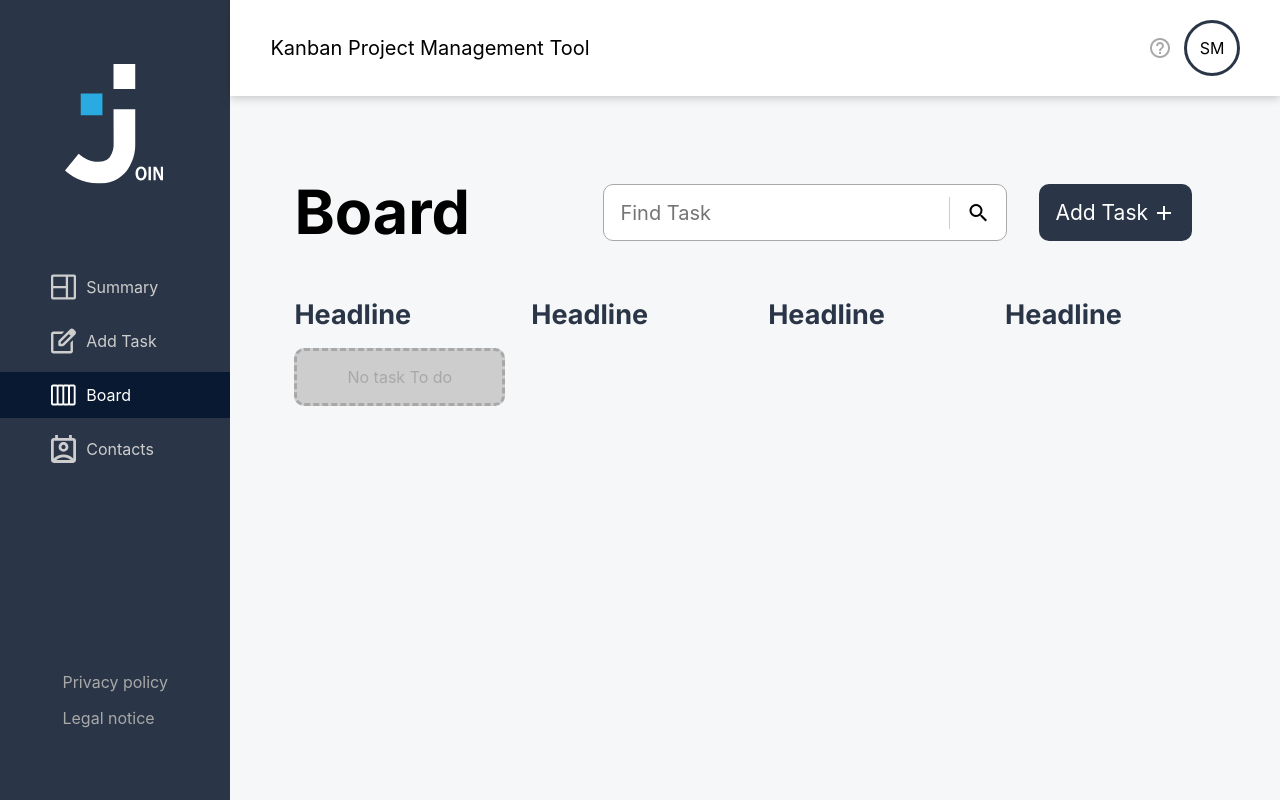
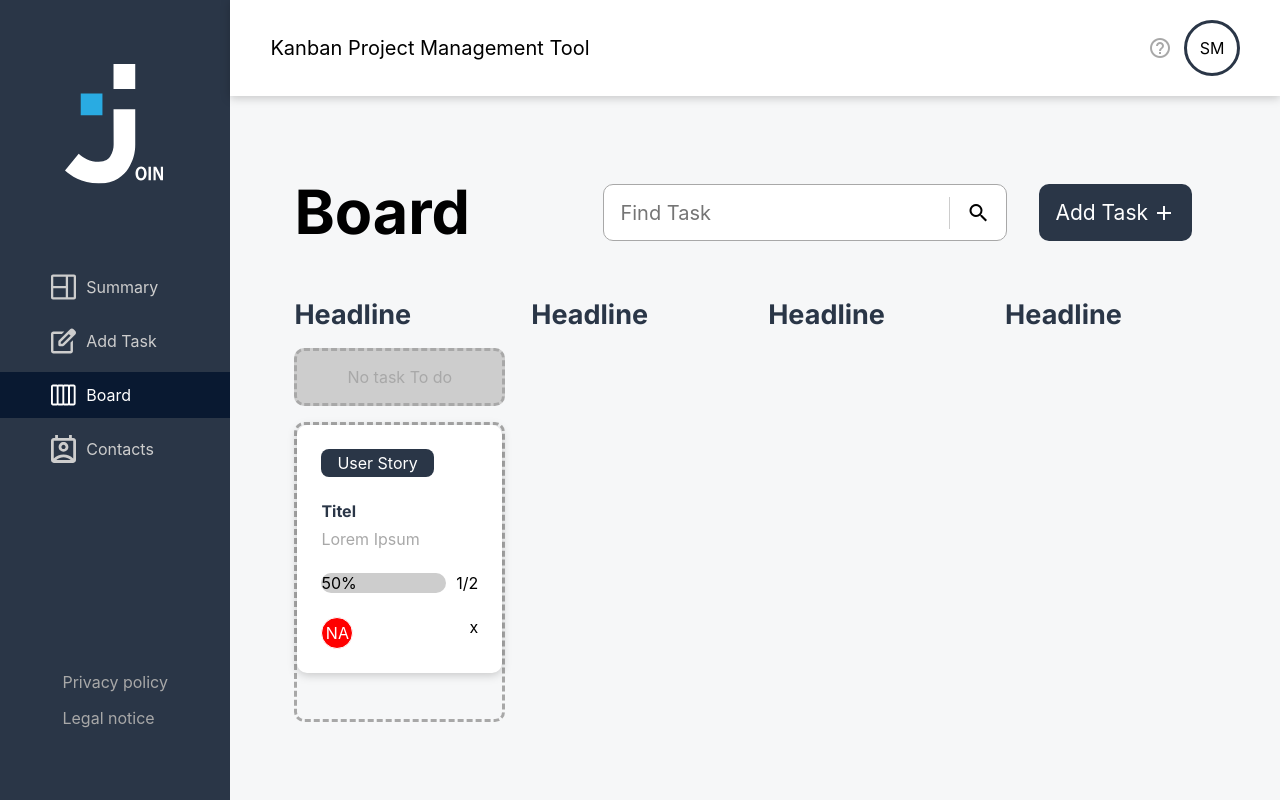
Before and after one commit to NadineJuliana/Join-Project, an Angular app: page /board in a window 1280 px wide. Built offline with nearby package versions, Linux system fonts and the light colour scheme; no server answers; a web font is replaced by a local one.

Commit message:
Add card container and styles for task representation in board

```diff
--- a/src/app/features/board/page/board-page/board-page.component.html
+++ b/src/app/features/board/page/board-page/board-page.component.html
@@ -28,7 +28,29 @@
             <div class="board__notask">
                 <p>No task To do</p>
             </div>
-
+            <div class="board__container-cards">
+                <div class="board__card-container">
+                    <div class="board__card-category">
+                        <p>User Story</p>
+                    </div>
+                    <div class="board__card-content">
+                        <p class="board__card-content__card-headline">Titel</p>
+                        <p class="board__card-content__card-description">Lorem Ipsum</p>
+                    </div>
+                    <div class="board__card-tools">
+                        <div class="board__card-tools-first">
+                            <div class="board__card-taskbar">
+                                <div>50%</div>
+                            </div>
+                            <div class="board__card-tasknumber">1/2</div>
+                        </div>
+                        <div class="board__card-tools-second">
+                            <div class="board__card-initials"><p>NA</p></div>
+                            <div class="board__card-priority">x</div>
+                        </div>
+                    </div>
+                </div>
+            </div>
         </div>
         <div class="board__container">
             <div class="board__container__headline">
--- a/src/app/features/board/page/board-page/board-page.component.scss
+++ b/src/app/features/board/page/board-page/board-page.component.scss
@@ -77,4 +77,64 @@
     max-height: 300px;
     height: 100%;
   }
+  &__card-container {
+    display: flex;
+    flex-direction: column;
+    background: var(--white);
+    padding: 24px;
+    border-radius: 10px;
+    gap: 24px;
+    filter: drop-shadow(var(--drop-shadow));
+  }
+  &__card-category {
+    background: var(--primary);
+    padding: 4px 16px;
+    width: fit-content;
+    color: var(--white);
+    border-radius: 8px;
+  }
+  &__card-content {
+    display: flex;
+    flex-direction: column;
+    gap: 8px;
+
+    &__card-headline {
+      color: var(--primary);
+      font-weight: 700;
+    }
+    &__card-description {
+      color: var(--gray);
+    }
+  }
+  &__card-tools {
+    display: flex;
+    flex-direction: column;
+    gap: 24px;
+  }
+  &__card-tools-first {
+    display: flex;
+    gap: 10px;
+    justify-content: space-between;
+  }
+  &__card-taskbar {
+    width: 100%;
+    border-radius: 10px;
+    background: var(--lightgray);
+    gap: 5px;
+  }
+  &__card-tools-second {
+    display: flex;
+    justify-content: space-between;
+  }
+  &__card-initials {
+    background: red;
+    display: flex;
+    justify-content: center;
+    align-items: center;
+    color: var(--white);
+    height: 32px;
+    width: 32px;
+    border-radius: 100%;
+    border: solid 1px var(--white);
+  }
 }
```
